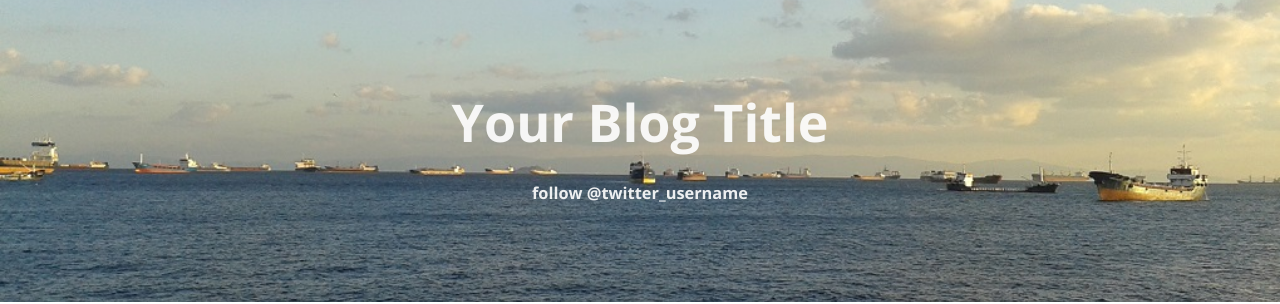
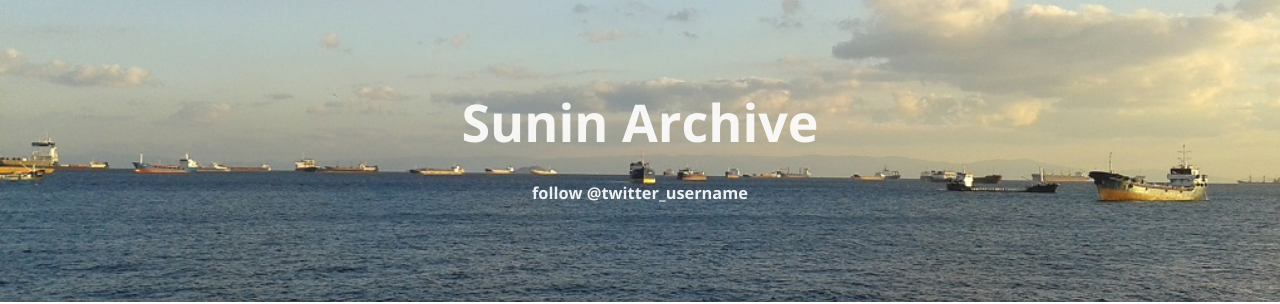
Before and after one commit to suninkim/suninkim.github.io, a Jekyll site: the page built from index.html, in a window 1280 px wide. Shown: the top 304 px of the page. Built offline with Jekyll 4.4.1, drawn with Linux system fonts in a browser that asks for light colours; nearby versions of some CDN libraries; the list of posts is cut into pages by our own code; comment, search, counter and statistics services are not loaded.

Commit message:
Update _config.yml

```diff
--- a/_config.yml
+++ b/_config.yml
@@ -6,10 +6,10 @@
 # 'jekyll serve'. If you change this file, please restart the server process.
 
 # Site settings
-title: Your Blog Title
+title: Sunin Archive
 description: '' # write a nice description for your blog
 baseurl: '/cayman-blog' # the subpath of your site, e.g. /blog
-url: 'https://adueck.github.io' # the base hostname & protocol for your site http://www.example.com
+url: 'https://suninkim.github.io' # the base hostname & protocol for your site http://www.example.com
 # google_analytics: 'UA-XXXXXX-X'
 twitter_username: 'twitter_username'
 
```
